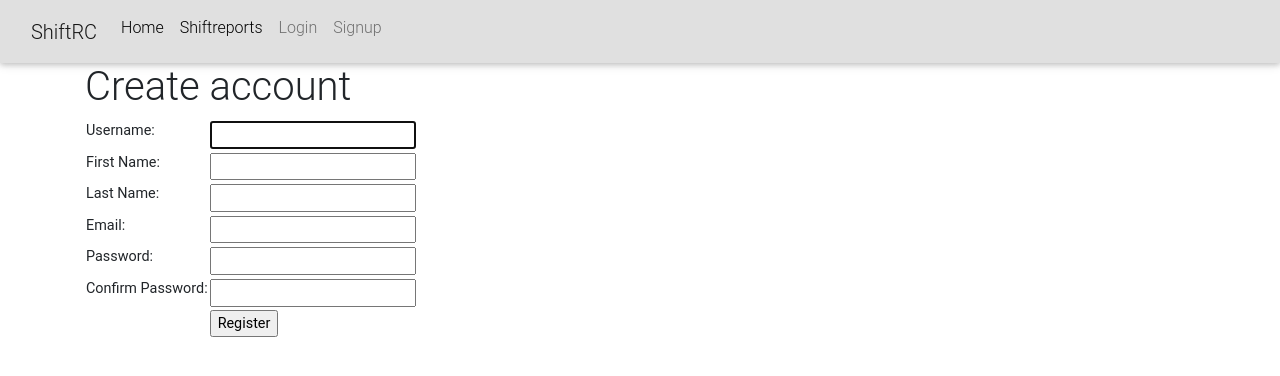
After one commit to A-Cer23/ShiftRC_App, a Django app: page /user/create/ in a window 1280 px wide. The commit adds this page. Shown: the top 376 px of the page. Run offline with Django 4.2, Linux system fonts and the light colour scheme; some libraries are stand-ins or nearby versions.

Commit message:
started on 'create user' logic

```diff
--- a/ShiftRC/ShiftRC/settings.py
+++ b/ShiftRC/ShiftRC/settings.py
@@ -112,7 +112,7 @@ AUTH_PASSWORD_VALIDATORS = [
 
 LANGUAGE_CODE = 'en-us'
 
-TIME_ZONE = 'UTC'
+TIME_ZONE = 'EST'
 
 USE_I18N = True
 
--- a/ShiftRC/ShiftRC/urls.py
+++ b/ShiftRC/ShiftRC/urls.py
@@ -16,6 +16,7 @@ Including another URLconf
 from django.contrib import admin
 from django.urls import path, include
 
+
 urlpatterns = [
     path('', include('shiftreports.urls')),
     path('user/', include('users.urls')),
--- a/ShiftRC/shiftreports/templates/shiftreports/nav.html
+++ b/ShiftRC/shiftreports/templates/shiftreports/nav.html
@@ -10,10 +10,10 @@
             <a class="nav-link" href="{% url 'shiftreports:shiftreports' %}">Shiftreports</a>
           </li>
           <li class="nav-items">
-            <a class="nav-link" href="">Login</a>
+            <a class="nav-link" href="{% url 'users:login' %}">Login</a>
           </li>
           <li class="nav-items">
-            <a class="nav-link" type="button">Signup</a>
+            <a class="nav-link" type="button" href="{% url 'users:create' %}">Signup</a>
           </li>
         </ul>
       </div>
--- a/ShiftRC/users/forms.py
+++ b/ShiftRC/users/forms.py
@@ -1 +1,51 @@
+import email
 from django import forms
+from django.contrib.auth.forms import UserCreationForm
+from django.contrib.auth.models import User
+from django.core.exceptions import ValidationError
+
+
+class CreateUserForm(UserCreationForm):
+    username = forms.CharField(label='Username', min_length=4, max_length=150)
+    first_name = forms.CharField(label='First Name', max_length=150)
+    last_name = forms.CharField(label='Last Name')
+    email = forms.EmailField(label='Email')
+    password1 = forms.CharField(label='Password', widget=forms.PasswordInput)
+    password2 = forms.CharField(label='Confirm Password', widget=forms.PasswordInput)
+
+
+    def clean_username(self):
+        username = self.cleaned_data['username']
+        user = User.objects.filter(username=username)
+        if user.count():
+            raise ValidationError("Username already exists")
+        return username
+
+    def clean_email(self):
+        email = self.cleaned_data['email']
+        user = User.objects.filter(email=email)
+        if user.count():
+            raise ValidationError("Email already exists")
+        return email
+
+    def clean_password2(self):
+        password1 = self.cleaned_data['password1']
+        password2 = self.cleaned_data['password2']
+
+        if password1 and password2 and password1 != password2:
+            raise ValidationError("Password doesn't match")
+        return password2
+
+    def save(self, commit=True):
+        user = User.objects.create_user(
+            username = self.cleaned_data['username'],
+            first_name = self.cleaned_data['first_name'],
+            last_name = self.cleaned_data['last_name'],
+            email = self.cleaned_data['email'],
+            password = self.cleaned_data['password1']
+        )
+        return user
+
+    class Meta:
+        model = User
+        fields = ('username', 'first_name', 'last_name', 'email', 'password1', 'password2')
--- /dev/null
+++ b/ShiftRC/users/templates/users/create_user.html
@@ -0,0 +1,31 @@
+{% extends 'shiftreports/base.html' %}
+
+{% block title %}Create User{% endblock %}
+
+{% block content %}
+    <div class="container">
+        <div class="create">
+
+            {% if messages %}
+            <ul>
+                {% for message in messages %}
+                <li>{{ message }}</li>
+                {% endfor %}
+            </ul>
+        {% endif %}
+
+        <h1>Create account</h1>
+
+            <form method="post" >
+                {% csrf_token %}
+                <table>
+                {{ form.as_table }}
+                    <tr>
+                    <td></td>
+                    <td><input type="submit" value="Register" /></td>
+                </tr>
+                </table>
+            </form>
+        </div>
+    </div>
+{% endblock %}
--- /dev/null
+++ b/ShiftRC/users/templates/users/login_user.html
@@ -0,0 +1 @@
+{% extends 'shiftreports/base.html' %}
--- a/ShiftRC/users/urls.py
+++ b/ShiftRC/users/urls.py
@@ -1,6 +1,9 @@
-from django.urls import path
+from django.urls import path, re_path
 from . import views
 
+
+app_name = 'users'
 urlpatterns = [
-    #path('user/login/', views.login_user, name='login')
+    path('create/', views.CreateUser.as_view(), name='create'),
+    path('login/', views.LoginUser.as_view(), name='login')
 ]
--- a/ShiftRC/users/views.py
+++ b/ShiftRC/users/views.py
@@ -1,3 +1,26 @@
-from django.shortcuts import render
+from django.shortcuts import render, redirect
+from django.views import View
+from .forms import CreateUserForm
 
 # Create your views here.
+class CreateUser(View):
+    template_name = 'users/create_user.html'
+    form_class = CreateUserForm
+
+    def get(self, request):
+        return render(request, self.template_name, {'form': self.form_class()})
+
+    def post(self, request):
+        user = self.form_class(request.POST)
+        if user.is_valid():
+            user.save()
+            return redirect('/user/login')
+        else:
+            return redirect('/user/create')
+
+
+class LoginUser(View):
+    template_name = 'users/login_user.html'
+
+    def get(self, request):
+        return render(request, self.template_name, {})
```
